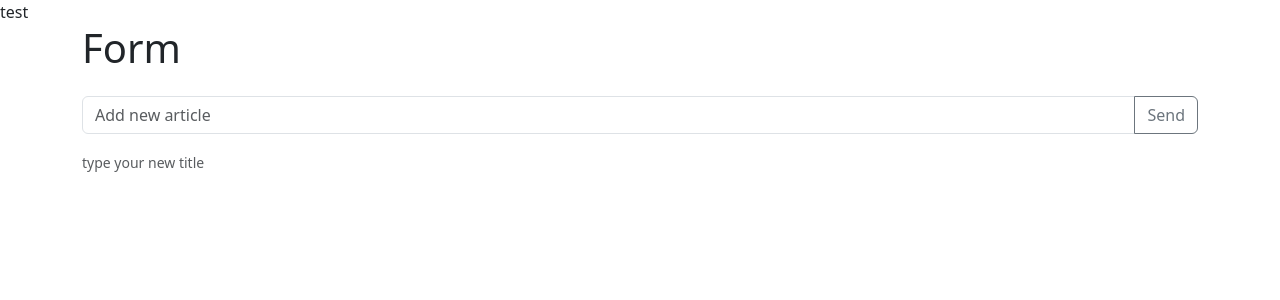
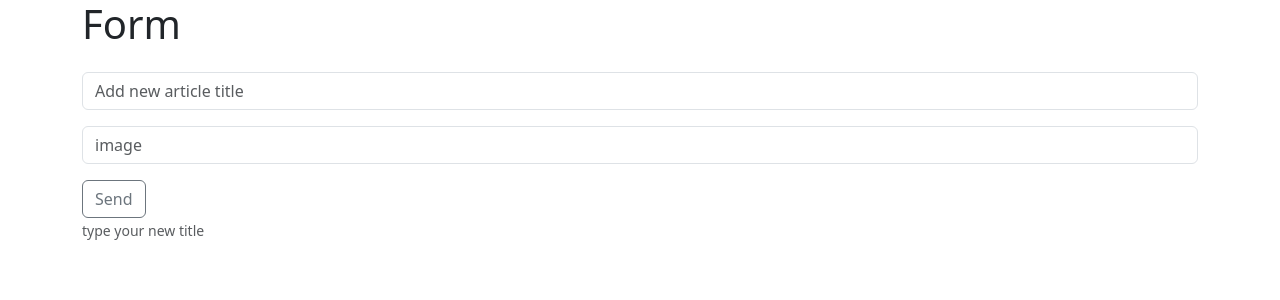
Before and after one commit to FrancescoMarra97/react-form-multifield, a React (Vite) app: page / in a window 1280 px wide. Shown: the top 300 px of the page. Built offline with nearby package versions, Linux system fonts and the light colour scheme.

Commit message:
aggiunti nuovi campi

```diff
--- a/src/App.jsx
+++ b/src/App.jsx
@@ -5,9 +5,19 @@ import './App.css'
 const articleTitle = [
 
 ]
+
+const initialFormData = {
+  title: "",
+  image: "",
+  content: "",
+  category: "",
+  tags: [],
+  published: false,
+}
 function App() {
   const [titles, setTitle] = useState(articleTitle)
   const [newTitle, setNewTitle] = useState("")
+  const [formData, setFormData] = useState(initialFormData)
 
   function addTitle(e) {
     e.preventDefault()
@@ -31,7 +41,7 @@ function App() {
   }
   return (
     <>
-      <div>test</div>
+
       <div className="container">
 
         <div>
@@ -39,9 +49,24 @@ function App() {
         </div>
         <form onSubmit={addTitle}>
           <div className="input-group mb-3">
-            <input type="text" className="form-control" placeholder="Add new article"
-              aria-label="Recipient's username" aria-describedby="button-addon2"
-              value={newTitle} onChange={e => setNewTitle(e.target.value)} />
+            <input
+              type="text"
+              className="form-control"
+              placeholder="Add new article title"
+              value={formData.title}
+              onChange={(e) => setFormData({ ...formData, title: e.target.value })}
+            />
+          </div>
+          <div className="input-group mb-3">
+            <input
+              type="text"
+              className="form-control"
+              placeholder="image"
+              value={formData.image}
+              onChange={(e) => setFormData({ ...formData, image: e.target.image })}
+            />
+          </div>
+          <div>
             <button className="btn btn-outline-secondary" type="submit" id="button-addon2">Send</button>
           </div>
           <small id='titleHelperId' className='mb-3 form-text text-muted'>type your new title</small>
```
